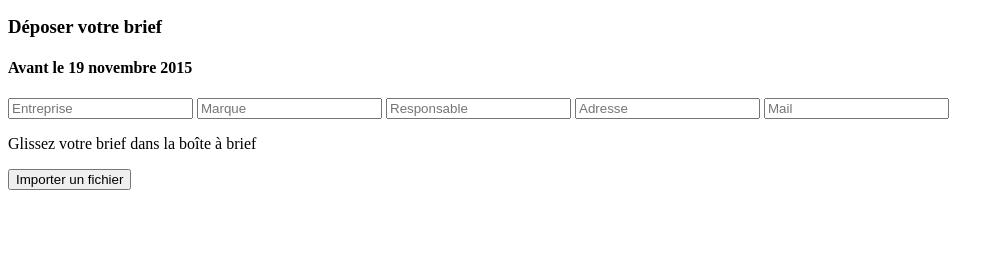
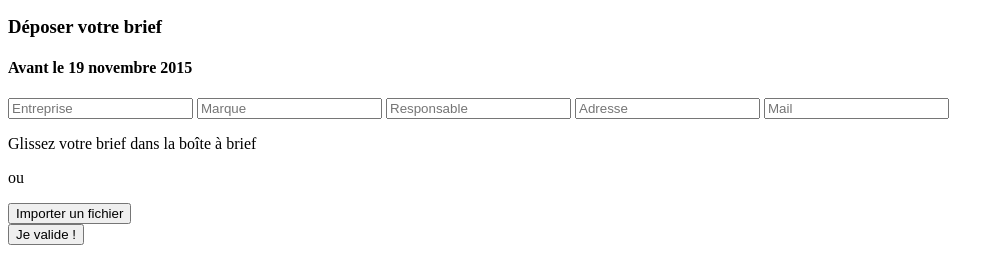
Before and after one commit to HeadFox/novembre_2K17, a plain HTML site: page index.html in a window 1280 px wide. Shown: the part 580-833 px from the top of the page, without its empty margins (0-1004 px from the left). Before the commit the page ends 800 px from the top, so only its background shows below. Drawn offline with Linux system fonts and the light colour scheme.

Commit message:
Add missing submit button

```diff
--- a/index.html
+++ b/index.html
@@ -78,8 +78,10 @@
         </div>
         <span class="form__separator"></span>
         <div class="form-upload__import">
+          <p class="form-upload__import_textbefore">ou</p>
           <button class="form-upload__import_button">Importer un fichier</button>
         </div>
+        <input class="dragndrop-form__submit" type="submit" value="Je valide !">
       </form>
     </section>
     <section class="section-reassurance">
```
